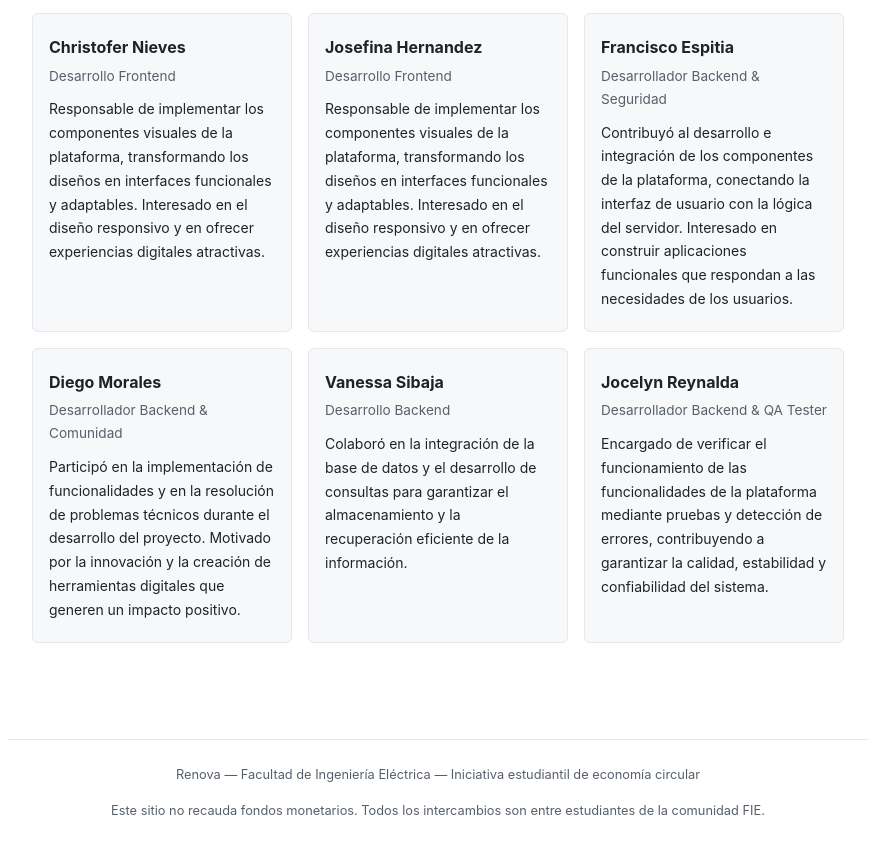
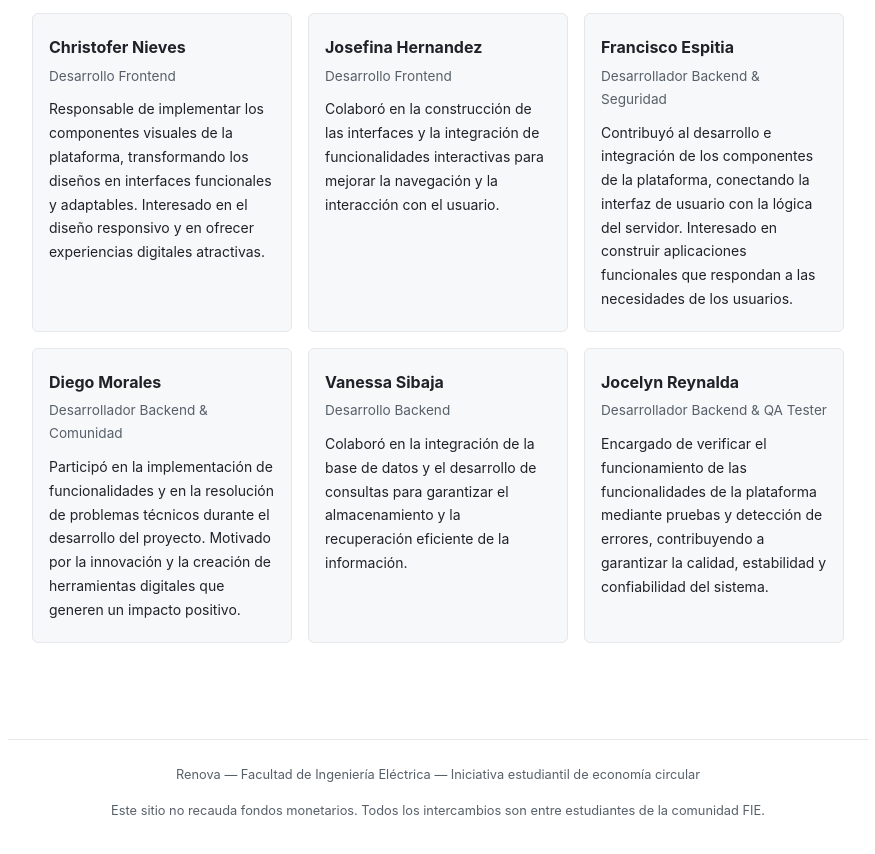
Before and after one commit to diegoa-mg/app-bob, a plain HTML site: page about.html in a window 1280 px wide. Shown: the part 2043-2897 px from the top of the page, without its empty margins (202-1077 px from the left). Drawn offline with Linux system fonts and the light colour scheme.

Commit message:
About Pagee

```diff
--- a/about.html
+++ b/about.html
@@ -233,9 +233,8 @@
           <h3>Josefina Hernandez</h3>
           <p class="role">Desarrollo Frontend</p>
           <p>
-            Responsable de implementar los componentes visuales de la plataforma, transformando
-            los diseños en interfaces funcionales y adaptables. Interesado en el diseño responsivo
-            y en ofrecer experiencias digitales atractivas.
+            Colaboró en la construcción de las interfaces y la integración de funcionalidades
+            interactivas para mejorar la navegación y la interacción con el usuario.
           </p>
         </div>
 
```
